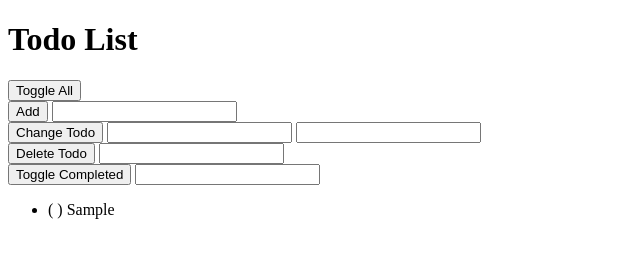
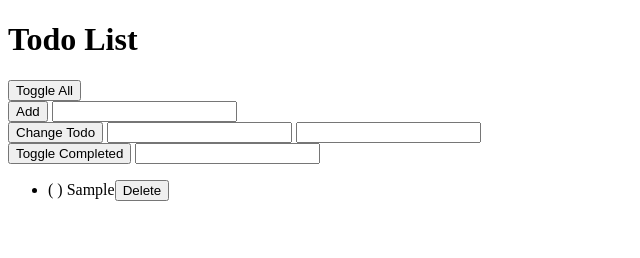
Before and after one commit to joyns/practical-js, a plain HTML site: page index.html in a window 1280 px wide. Both pictures are taken after typing "Sample" into the empty fields and a click on the button "Add". Shown: the whole page, without its empty margins (0-640 px from the left). Drawn offline with Linux system fonts and the light colour scheme.

Commit message:
version 10

```diff
--- a/index.html
+++ b/index.html
@@ -39,10 +39,7 @@
 		<input id="changeTodoPositionInput" type="number">
 		<input id="changeTodoTextInput" type="text">
 	  </div>
-	  <div>
-	  	<button onclick="handlers.deleteTodo()">Delete Todo</button>
-		  <input id="deleteTodoPositionInput" type="number">
-	  </div>
+
 	  <div>
 	  	<button onclick="handlers.toggleCompleted()">Toggle Completed</button>
 		 <input id="toggleCompletedPositionInput" type="number">
--- a/script.js
+++ b/script.js
@@ -65,10 +65,8 @@ var handlers = {
 		changeTodoTextInput.value = '';
 		view.displayTodos();
 	},
-	deleteTodo: function() {
-		var deleteTodoPositionInput = document.getElementById('deleteTodoPositionInput');
-		todoList.deleteTodo(deleteTodoPositionInput.valueAsNumber);
-		deleteTodoPositionInput.value='';
+	deleteTodo: function(position) {
+		todoList.deleteTodo(position);
 		view.displayTodos();
 	},
 	toggleCompleted: function() {
@@ -100,9 +98,35 @@ var view = {
 				todoTextWithCompletion = '( ) ' + todo.todoText;
 			}
 
+			todoLi.id= i;
 			todoLi.textContent = todoTextWithCompletion;
+			todoLi.appendChild(this.createDeleteButton());
 			todosUl.appendChild(todoLi);
 		}
 
+	},
+	createDeleteButton: function(){
+		var deleteButton= document.createElement('button');
+		deleteButton.textContent = 'Delete';
+		deleteButton.className = 'deleteButton';
+		return deleteButton;
+	},
+	setUpEventListeners: function(){
+		var todosUl = document.querySelector('ul');
+
+		todosUl.addEventListener('click', function(event){
+
+			//Get the element that was clicked on
+			var elementClicked = event.target;
+
+			if (elementClicked.className === 'deleteButton'){
+				handlers.deleteTodo(parseInt(event.target.parentNode.id));
+			}
+
+		})
 	}
 }
+
+
+
+view.setUpEventListeners();
```
